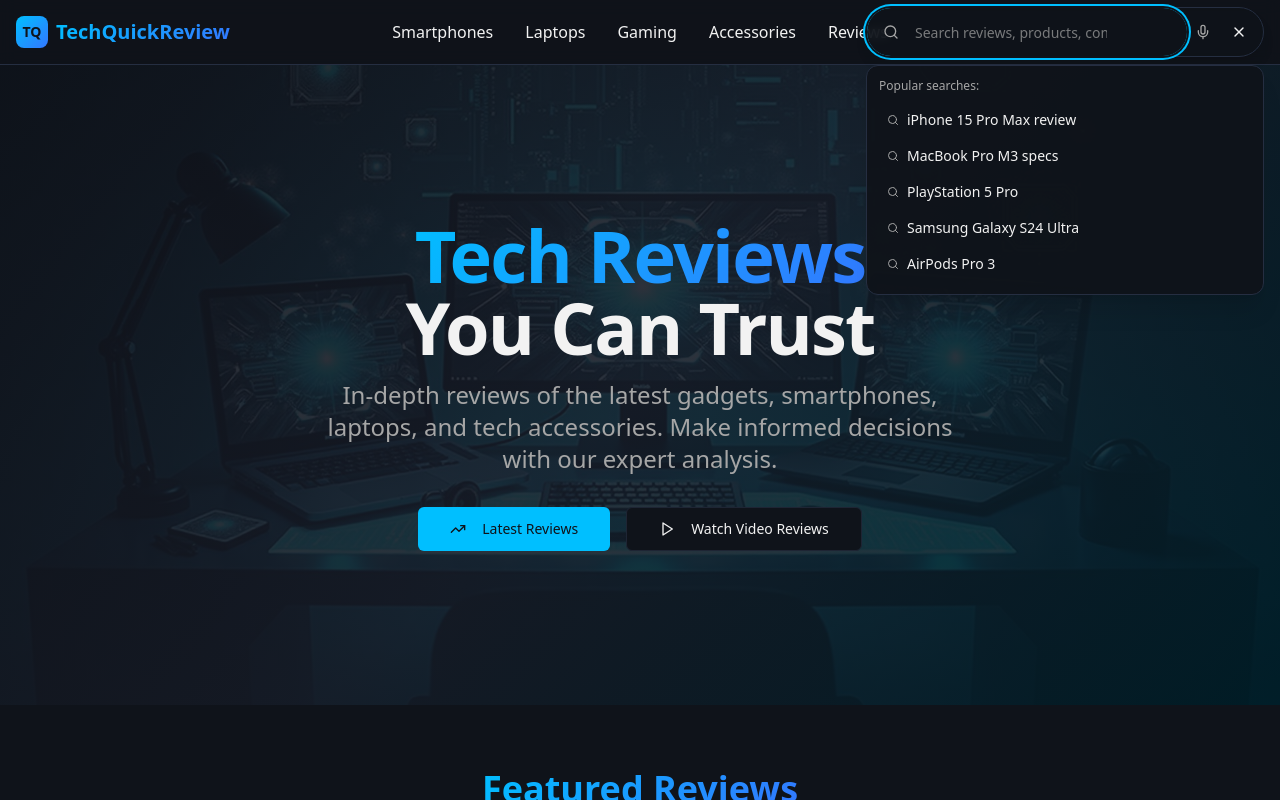
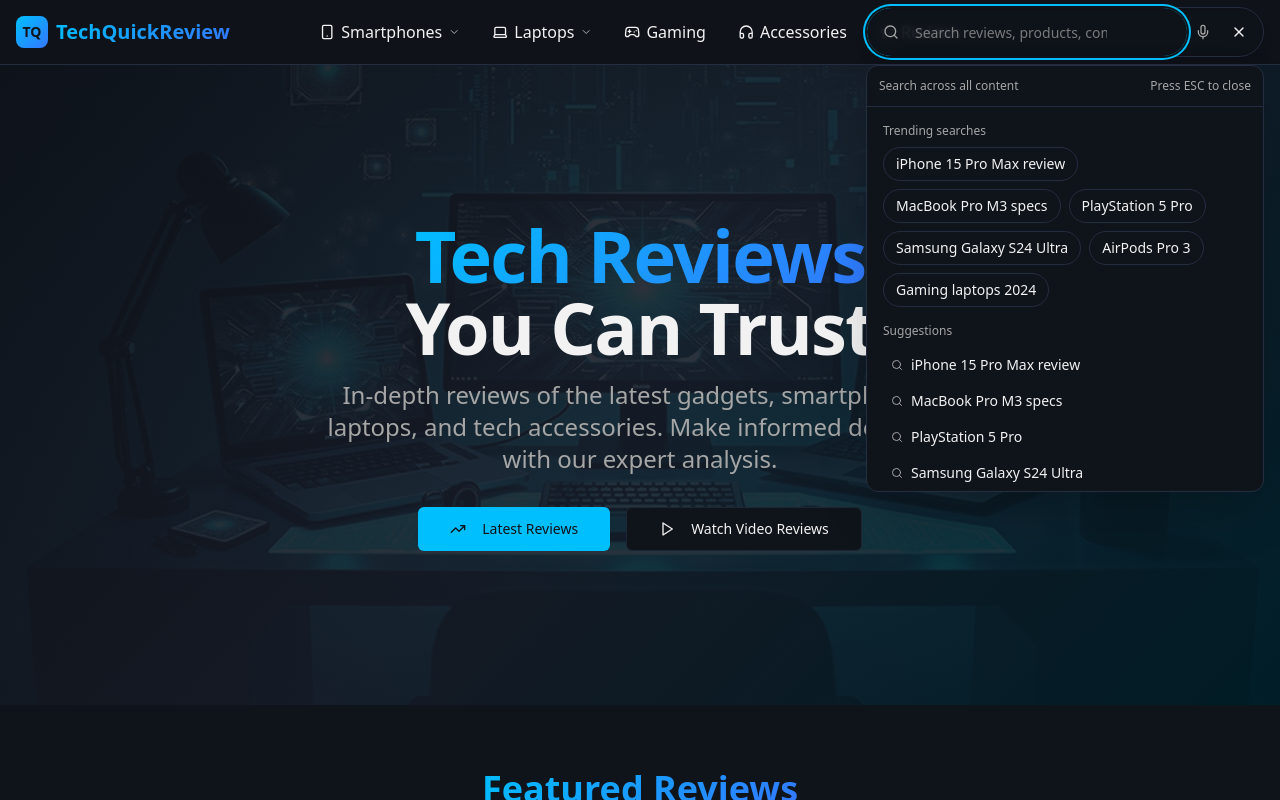
Before and after one commit to root-MehediHasan/tech-quick-gleam, a React (Vite) app: page / in a window 1280 px wide. Both pictures are taken after a click on the button 1244 px from the left and 32 px from the top of the page. Shown: the top 800 px of the page. Built offline with nearby package versions, Linux system fonts and the light colour scheme.

Commit message:
Add navigation icons and search bar functionality
Adds icons for navigation links and implements a search bar that expands on click, similar to the provided image. Also adds dropdown menus for "Smartphones" and "Laptops" in the navigation.

```diff
--- a/src/components/Header.tsx
+++ b/src/components/Header.tsx
@@ -1,7 +1,15 @@
 import { Button } from "@/components/ui/button";
-import { Search, Menu, X, Mic } from "lucide-react";
+import { Search, Menu, X, Mic, Smartphone, Laptop, Gamepad2, Headphones, Star, ChevronDown } from "lucide-react";
 import { Input } from "@/components/ui/input";
 import { useState } from "react";
+import {
+  DropdownMenu,
+  DropdownMenuTrigger,
+  DropdownMenuContent,
+  DropdownMenuItem,
+  DropdownMenuSeparator,
+  DropdownMenuLabel,
+} from "@/components/ui/dropdown-menu";
 
 const Header = () => {
   const [isSearchOpen, setIsSearchOpen] = useState(false);
@@ -54,20 +62,57 @@ const Header = () => {
 
         {/* Center Navigation */}
         <nav className="hidden lg:flex items-center space-x-8 absolute left-1/2 transform -translate-x-1/2">
-          <a href="#" className="text-foreground hover:text-primary transition-colors font-medium">
-            Smartphones
+          <DropdownMenu>
+            <DropdownMenuTrigger asChild>
+              <button className="inline-flex items-center gap-1.5 text-foreground hover:text-primary transition-colors font-medium">
+                <Smartphone className="h-4 w-4" />
+                <span>Smartphones</span>
+                <ChevronDown className="h-3 w-3 opacity-70" />
+              </button>
+            </DropdownMenuTrigger>
+            <DropdownMenuContent className="z-50 bg-background border border-border shadow-lg">
+              <DropdownMenuLabel className="text-xs text-muted-foreground">Browse Smartphones</DropdownMenuLabel>
+              <DropdownMenuSeparator />
+              <DropdownMenuItem>Apple iPhone</DropdownMenuItem>
+              <DropdownMenuItem>Samsung Galaxy</DropdownMenuItem>
+              <DropdownMenuItem>Google Pixel</DropdownMenuItem>
+              <DropdownMenuItem>OnePlus</DropdownMenuItem>
+              <DropdownMenuSeparator />
+              <DropdownMenuItem>Best Deals</DropdownMenuItem>
+            </DropdownMenuContent>
+          </DropdownMenu>
+
+          <DropdownMenu>
+            <DropdownMenuTrigger asChild>
+              <button className="inline-flex items-center gap-1.5 text-foreground hover:text-primary transition-colors font-medium">
+                <Laptop className="h-4 w-4" />
+                <span>Laptops</span>
+                <ChevronDown className="h-3 w-3 opacity-70" />
+              </button>
+            </DropdownMenuTrigger>
+            <DropdownMenuContent className="z-50 bg-background border border-border shadow-lg">
+              <DropdownMenuLabel className="text-xs text-muted-foreground">Browse Laptops</DropdownMenuLabel>
+              <DropdownMenuSeparator />
+              <DropdownMenuItem>MacBooks</DropdownMenuItem>
+              <DropdownMenuItem>Windows Ultrabooks</DropdownMenuItem>
+              <DropdownMenuItem>Gaming Laptops</DropdownMenuItem>
+              <DropdownMenuItem>Chromebooks</DropdownMenuItem>
+              <DropdownMenuSeparator />
+              <DropdownMenuItem>Best Deals</DropdownMenuItem>
+            </DropdownMenuContent>
+          </DropdownMenu>
+
+          <a href="#" className="inline-flex items-center gap-1.5 text-foreground hover:text-primary transition-colors font-medium">
+            <Gamepad2 className="h-4 w-4" />
+            <span>Gaming</span>
           </a>
-          <a href="#" className="text-foreground hover:text-primary transition-colors font-medium">
-            Laptops
+          <a href="#" className="inline-flex items-center gap-1.5 text-foreground hover:text-primary transition-colors font-medium">
+            <Headphones className="h-4 w-4" />
+            <span>Accessories</span>
           </a>
-          <a href="#" className="text-foreground hover:text-primary transition-colors font-medium">
-            Gaming
-          </a>
-          <a href="#" className="text-foreground hover:text-primary transition-colors font-medium">
-            Accessories
-          </a>
-          <a href="#" className="text-foreground hover:text-primary transition-colors font-medium">
-            Reviews
+          <a href="#" className="inline-flex items-center gap-1.5 text-foreground hover:text-primary transition-colors font-medium">
+            <Star className="h-4 w-4" />
+            <span>Reviews</span>
           </a>
         </nav>
 
@@ -128,10 +173,16 @@ const Header = () => {
                 </form>
 
                 {/* Search Suggestions Dropdown */}
-                {isSearchFocused && (searchQuery.length > 0 || filteredSuggestions.length > 0) && (
-                  <div className="absolute top-full left-0 right-0 mt-2 bg-background/95 backdrop-blur-sm border border-border rounded-xl shadow-xl max-h-80 overflow-y-auto">
+                {isSearchFocused && (
+                  <div className="absolute top-full left-0 right-0 mt-2 bg-background border border-border rounded-xl shadow-2xl z-50">
+                    <div className="p-3 border-b border-border flex items-center justify-between text-xs text-muted-foreground">
+                      <span>Search across all content</span>
+                      <span>Press ESC to close</span>
+                    </div>
+
+                    <div className="p-4 space-y-4 max-h-96 overflow-y-auto">
                       {searchQuery.length > 0 && (
-                      <div className="p-3 border-b border-border">
+                        <div className="">
                           <div className="text-xs text-muted-foreground mb-2">Search for:</div>
                           <button
                             onClick={() => handleSuggestionClick(searchQuery)}
@@ -142,9 +193,25 @@ const Header = () => {
                           </button>
                         </div>
                       )}
+
+                      <div>
+                        <div className="text-xs text-muted-foreground mb-2">Trending searches</div>
+                        <div className="flex flex-wrap gap-2">
+                          {searchSuggestions.slice(0, 8).map((suggestion, index) => (
+                            <button
+                              key={index}
+                              onClick={() => handleSuggestionClick(suggestion)}
+                              className="px-3 py-1.5 rounded-full border border-border hover:bg-accent/50 text-sm"
+                            >
+                              {suggestion}
+                            </button>
+                          ))}
+                        </div>
+                      </div>
+
                       {filteredSuggestions.length > 0 && (
-                      <div className="p-3">
-                        <div className="text-xs text-muted-foreground mb-2">Popular searches:</div>
+                        <div>
+                          <div className="text-xs text-muted-foreground mb-2">Suggestions</div>
                           {filteredSuggestions.slice(0, 5).map((suggestion, index) => (
                             <button
                               key={index}
@@ -157,6 +224,41 @@ const Header = () => {
                           ))}
                         </div>
                       )}
+
+                      <div>
+                        <div className="text-xs text-muted-foreground mb-2">Quick access</div>
+                        <div className="grid grid-cols-2 gap-3">
+                          <a href="#" className="group rounded-xl border border-border p-3 hover:bg-accent/40 transition-colors flex items-start gap-3">
+                            <Smartphone className="h-4 w-4 text-primary mt-0.5" />
+                            <div>
+                              <div className="font-medium">Phone Reviews</div>
+                              <div className="text-xs text-muted-foreground">Latest smartphones</div>
+                            </div>
+                          </a>
+                          <a href="#" className="group rounded-xl border border-border p-3 hover:bg-accent/40 transition-colors flex items-start gap-3">
+                            <Laptop className="h-4 w-4 text-primary mt-0.5" />
+                            <div>
+                              <div className="font-medium">Laptop Reviews</div>
+                              <div className="text-xs text-muted-foreground">Gaming & productivity</div>
+                            </div>
+                          </a>
+                          <a href="#" className="group rounded-xl border border-border p-3 hover:bg-accent/40 transition-colors flex items-start gap-3">
+                            <Star className="h-4 w-4 text-primary mt-0.5" />
+                            <div>
+                              <div className="font-medium">Buying Guides</div>
+                              <div className="text-xs text-muted-foreground">Expert recommendations</div>
+                            </div>
+                          </a>
+                          <a href="#" className="group rounded-xl border border-border p-3 hover:bg-accent/40 transition-colors flex items-start gap-3">
+                            <Gamepad2 className="h-4 w-4 text-primary mt-0.5" />
+                            <div>
+                              <div className="font-medium">Tech News</div>
+                              <div className="text-xs text-muted-foreground">Latest updates</div>
+                            </div>
+                          </a>
+                        </div>
+                      </div>
+                    </div>
                   </div>
                 )}
               </div>
@@ -189,19 +291,24 @@ const Header = () => {
       {isMobileMenuOpen && (
         <div className="lg:hidden border-t border-border bg-background/95 backdrop-blur">
           <nav className="container py-4 space-y-2">
-            <a href="#" className="block py-2 px-4 text-foreground hover:text-primary hover:bg-accent/50 rounded-lg transition-colors">
+            <a href="#" className="flex items-center gap-2 py-2 px-4 text-foreground hover:text-primary hover:bg-accent/50 rounded-lg transition-colors">
+              <Star className="h-4 w-4" />
               Reviews
             </a>
-            <a href="#" className="block py-2 px-4 text-foreground hover:text-primary hover:bg-accent/50 rounded-lg transition-colors">
+            <a href="#" className="flex items-center gap-2 py-2 px-4 text-foreground hover:text-primary hover:bg-accent/50 rounded-lg transition-colors">
+              <Smartphone className="h-4 w-4" />
               Smartphones
             </a>
-            <a href="#" className="block py-2 px-4 text-foreground hover:text-primary hover:bg-accent/50 rounded-lg transition-colors">
+            <a href="#" className="flex items-center gap-2 py-2 px-4 text-foreground hover:text-primary hover:bg-accent/50 rounded-lg transition-colors">
+              <Laptop className="h-4 w-4" />
               Laptops
             </a>
-            <a href="#" className="block py-2 px-4 text-foreground hover:text-primary hover:bg-accent/50 rounded-lg transition-colors">
+            <a href="#" className="flex items-center gap-2 py-2 px-4 text-foreground hover:text-primary hover:bg-accent/50 rounded-lg transition-colors">
+              <Gamepad2 className="h-4 w-4" />
               Gaming
             </a>
-            <a href="#" className="block py-2 px-4 text-foreground hover:text-primary hover:bg-accent/50 rounded-lg transition-colors">
+            <a href="#" className="flex items-center gap-2 py-2 px-4 text-foreground hover:text-primary hover:bg-accent/50 rounded-lg transition-colors">
+              <Headphones className="h-4 w-4" />
               Accessories
             </a>
           </nav>
```
Lines whose indentation alone changed are shown as unchanged.
